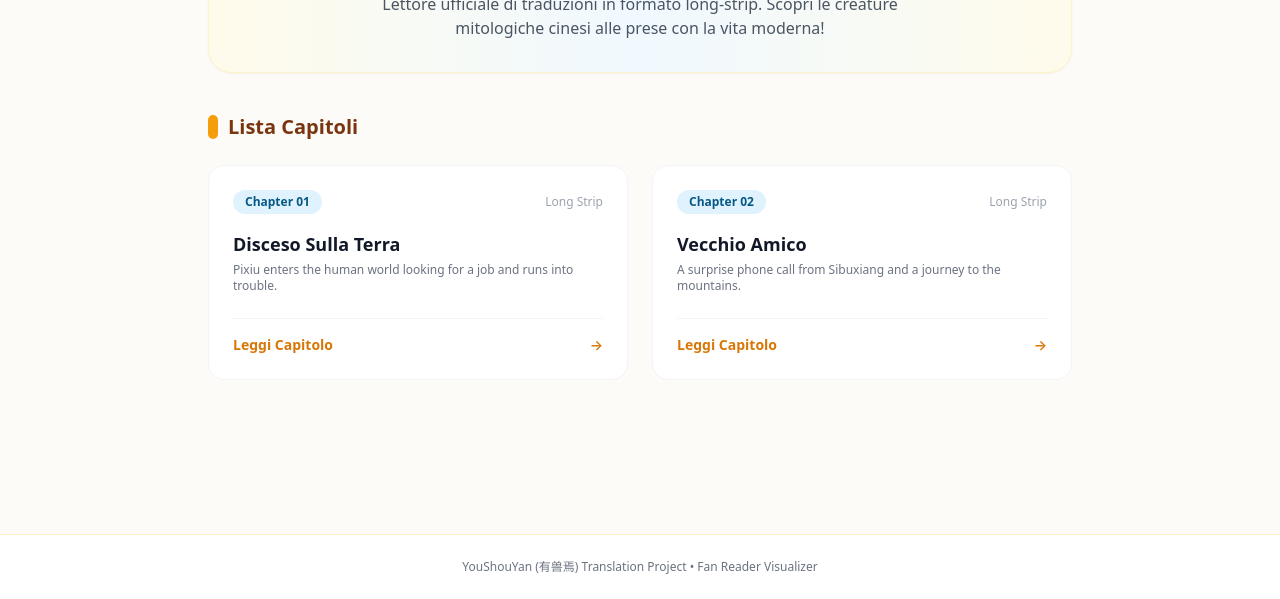
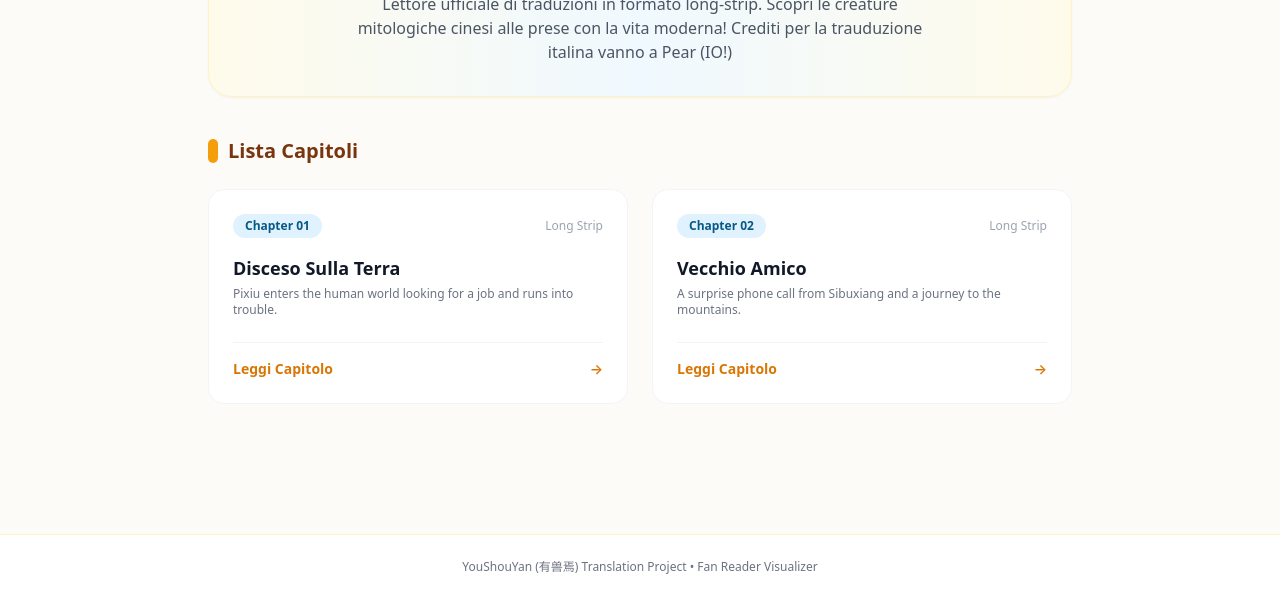
Before and after one commit to IamSoFuhingCool/YouShouYanManwhaReader, a plain HTML site: page index.html in a window 1280 px wide. Shown: the part 201-800 px from the top of the page. Drawn offline with nearby package versions, Linux system fonts and the light colour scheme.

Commit message:
Update index.html

```diff
--- a/index.html
+++ b/index.html
@@ -88,12 +88,12 @@
   <script>
     const translations = {
       it: {
-        subtitle: "Lettore ufficiale di traduzioni in formato long-strip. Scopri le creature mitologiche cinesi alle prese con la vita moderna!",
+        subtitle: "Lettore ufficiale di traduzioni in formato long-strip. Scopri le creature mitologiche cinesi alle prese con la vita moderna! Crediti per la trauduzione italina vanno a Pear (IO!)",
         chaptersTitle: "Lista Capitoli",
         readNow: "Leggi Capitolo"
       },
       en: {
-        subtitle: "Official long-strip fan translation reader. Explore mythological Chinese creatures trying to live modern lives!",
+        subtitle: "Official long-strip fan translation reader. Explore mythological Chinese creatures trying to live modern lives!  Credits for the english translation goes to Saphire.",
         chaptersTitle: "Chapters List",
         readNow: "Read Chapter"
       }
```
